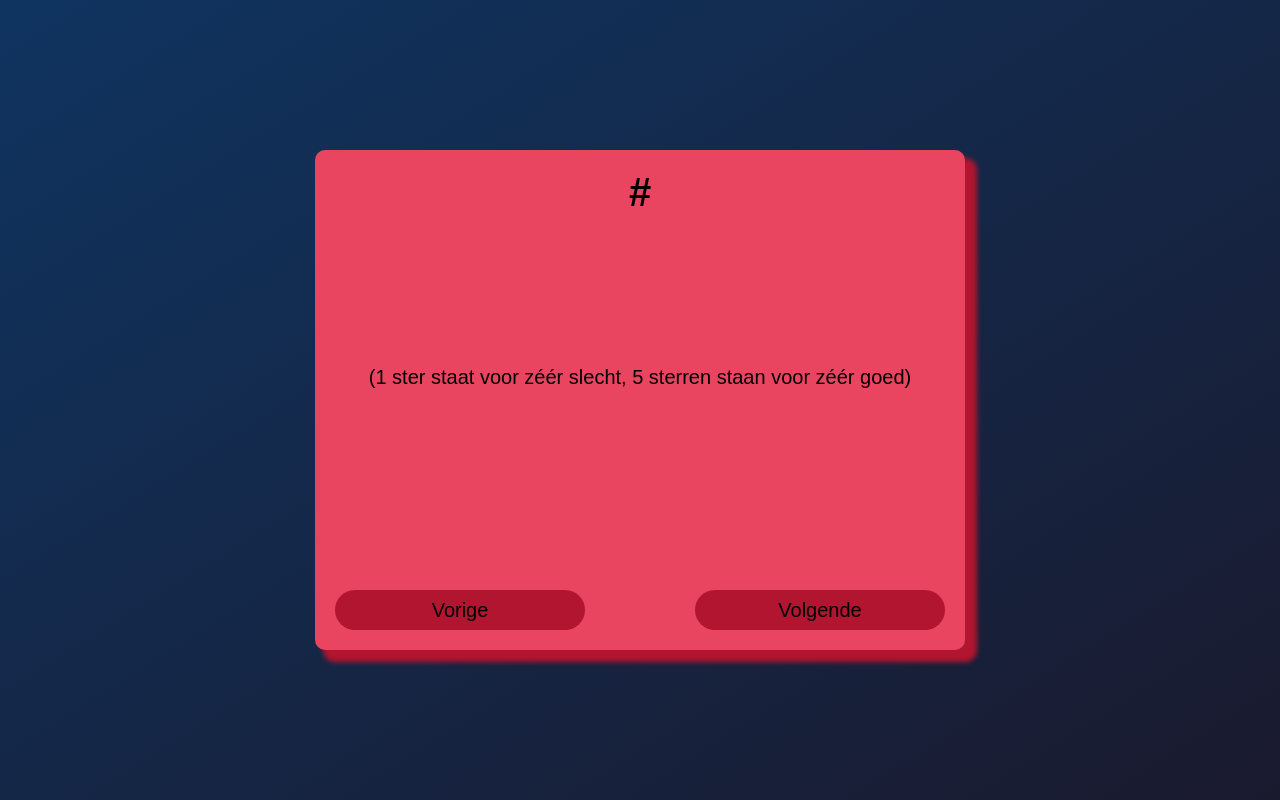
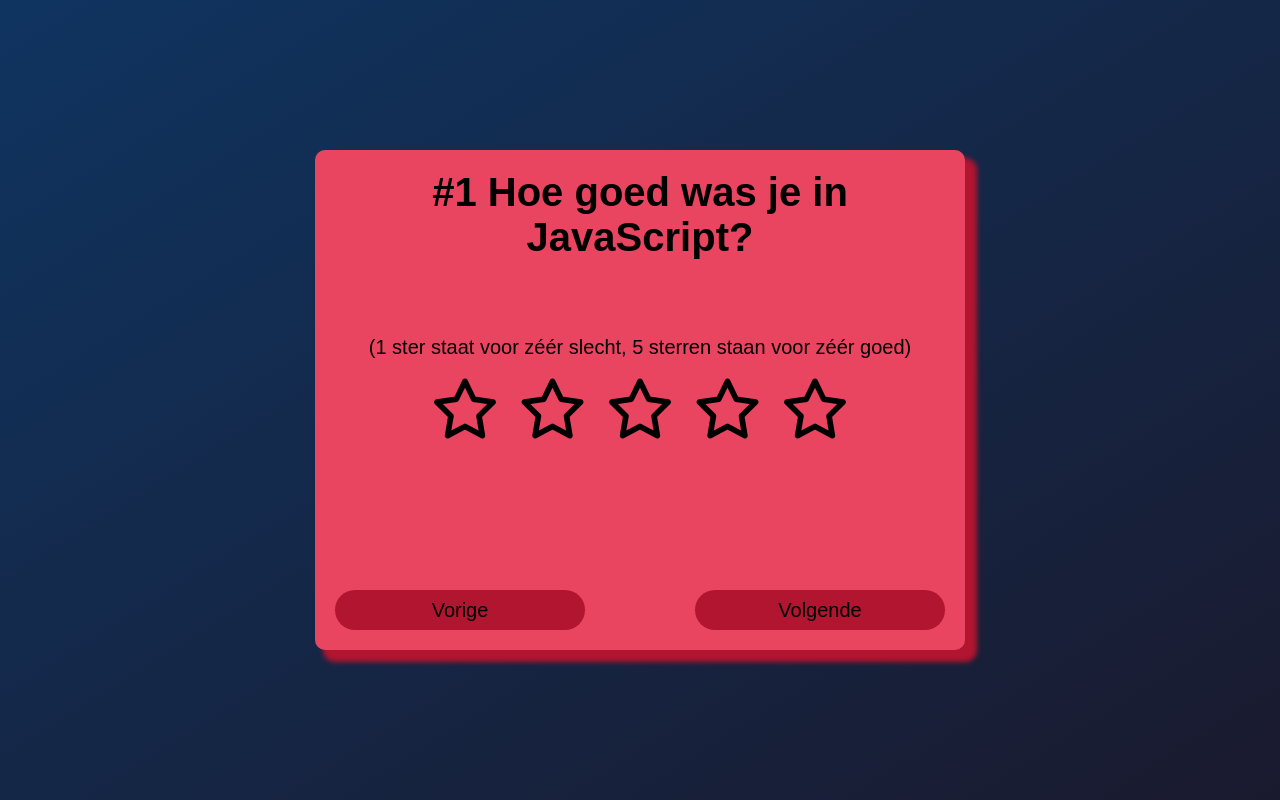
Before and after one commit to AidanMiddel/React-mySkillz, a React (Create React App) app: page /vraag/1 in a window 1280 px wide. Built offline with nearby package versions, Linux system fonts and the light colour scheme.

Commit message:
video 16

```diff
--- a/src/App/App.js
+++ b/src/App/App.js
@@ -1,19 +1,17 @@
 import "./App.css"
-import Question from "../Question/Question"
+
 import { Route, Switch } from "react-router-dom";
 import Intro from "../Intro/Intro";
-import Questions from "../Data/Questions";
+
+import QuestionsRouter from "../QuestionsRouter/QuestionsRouter";
 
 const App = () => {
-    let questionsToBeRendered = Questions.map(questionObject => {
-        return <Question key={questionObject.number} number={questionObject.number} question={questionObject.question} rating={questionObject.rating} />
-    })
+
     return (
         <>
             <Switch>
-                <Route path="/vraag/:number"><Question/></Route>
-                <Route path="/"><Intro/></Route>
-
+                <Route path="/vraag/:number" component={QuestionsRouter}></Route>
+                <Route path="/" component={Intro}></Route>
             </Switch>
         </>
     )
--- a/src/Intro/Intro.js
+++ b/src/Intro/Intro.js
@@ -3,7 +3,7 @@ import "./Intro.css"
 
 const Intro = () => {
     return (
-        <Link to="/vraag">
+        <Link to="/vraag/1">
             start
         </Link>
     )
--- a/src/Question/Question.js
+++ b/src/Question/Question.js
@@ -5,7 +5,6 @@ import "./Question.css";
 class Question extends React.Component {
     constructor(props) {
         super(props);
-        this.myNumber = this.props.match.params.number
         console.log(this.myNumber)
         this.state = {
             rating: 0,
--- /dev/null
+++ b/src/QuestionsRouter/QuestionsRouter.js
@@ -0,0 +1,36 @@
+import "./QuestionsRouter.css";
+import { withRouter } from "react-router";
+import React from "react";
+import Questions from "../Data/Questions";
+import Question from "../Question/Question";
+
+class QuetionsRouter extends React.Component {
+    constructor(props) {
+        super(props);
+        this.myNumber = this.props.match.params.number
+        this.state = { Questions: [] }
+    }
+
+    componentDidMount() {
+        this.setState({ Questions: Questions });
+    }
+
+    render() {
+        let questionToBeRendered = this.state.Questions.map(questionObject => {
+            if (this.myNumber == questionObject.number) {
+                return <Question number={questionObject.number} key={questionObject.number} question={questionObject.question} rating={questionObject.rating} />;
+            }
+            else {
+                return null;
+            }
+        })
+        console.log(questionToBeRendered)
+        return (
+            <>
+                {questionToBeRendered}
+            </>
+        )
+    }
+}
+
+export default withRouter(QuetionsRouter);
```
Also changed, not shown: src/QuestionsRouter/QuestionsRouter.css (added), 2 other files (tests, documents, lock files or other folders).
